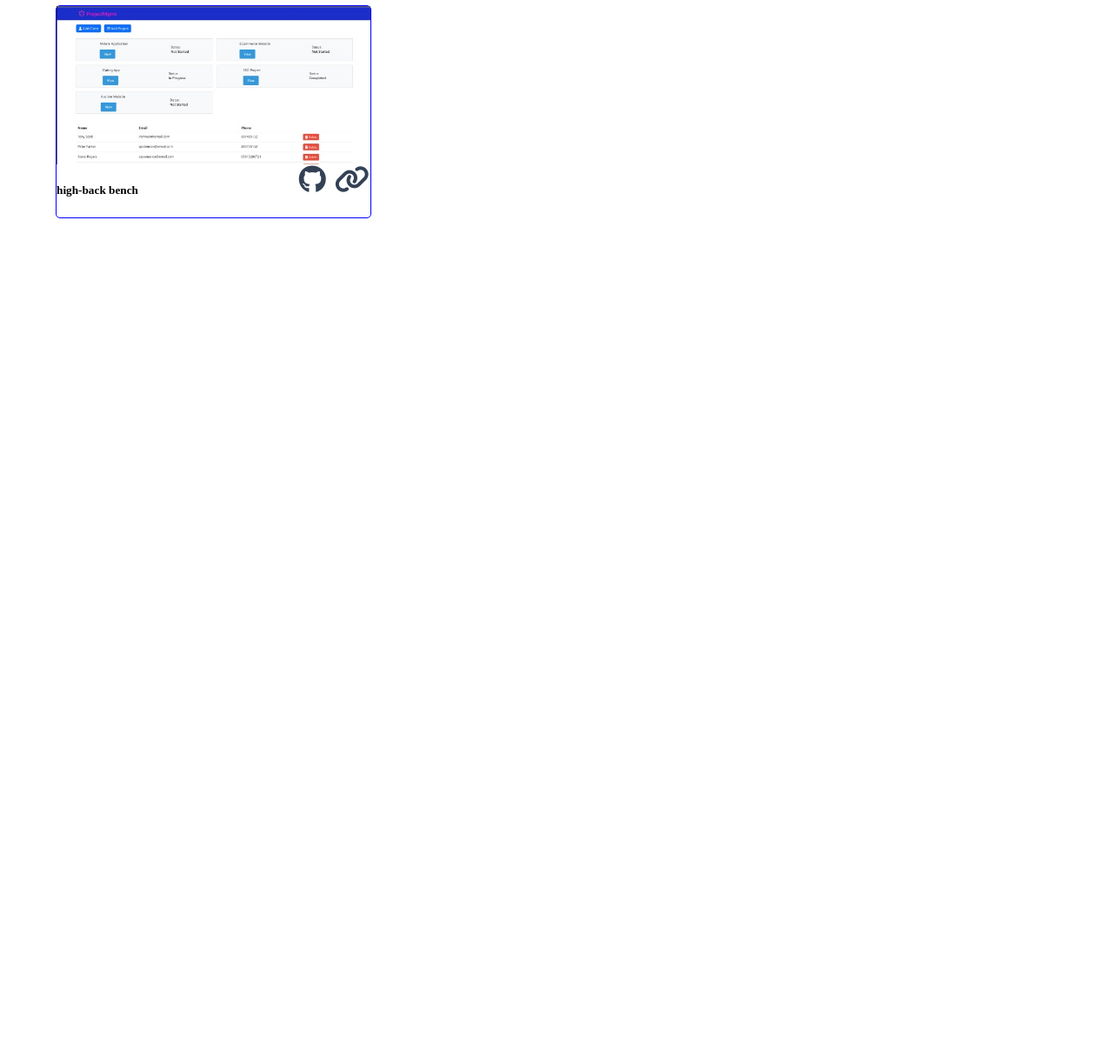
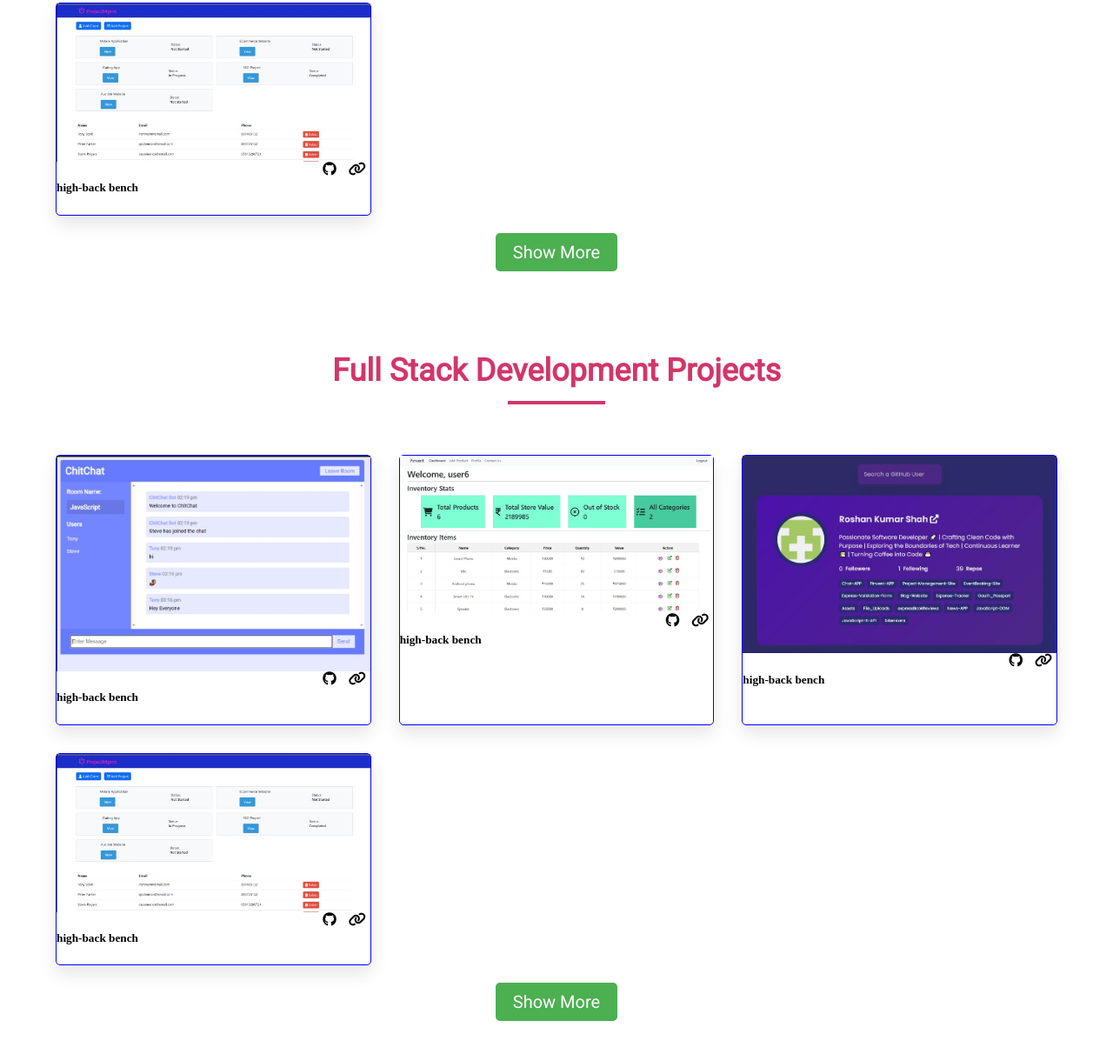
Before and after one commit to Roshankrshah/Project-Vault, a plain HTML site: page index.html in a window 1280 px wide. Shown: the part 882-2094 px from the top of the page at 87% size. Before the commit the page ends 1221 px from the top, so only its background shows below. Drawn offline with Linux system fonts and the light colour scheme.

Commit message:
project section setup

```diff
--- a/index.html
+++ b/index.html
@@ -14,8 +14,9 @@
     <div class="banner">
         <div class="brand">रोशन</div>
         <h1>Welcome to My Project</h1>
-        <p class="intro"><em>Hi, I'm Roshan, the creator of this project. Feel free to explore, and if you have any job opportunities, I'd
-            be happy to hear from you.</em></p>
+        <p class="intro"><em>Hi, I'm Roshan, the creator of this project. Feel free to explore, and if you have any job
+                opportunities, I'd
+                be happy to hear from you.</em></p>
         <p class="media-icons">
             <a href="https://roshan-portfolio07.netlify.app/" target="_blank">
                 <i class="fas fa-globe"></i>
@@ -32,54 +33,113 @@
         </p>
     </div>
 
-    <section class="products">
+    <section class="projects">
         <div class="title">
-            <h2>Our products</h2>
+            <h2>Full Stack Development Projects</h2>
             <div class="title-underline"></div>
         </div>
-        <div class="products-center">
-            <div class="products-container">
-                <article class="product">
-                    <img src="images/chatapp.jpg" alt="" class="product-img img">
+        <div class="projects-center">
+            <div class="projects-container">
+                <article class="project">
+                    <img src="images/chatapp.jpg" alt="" class="project-img img">
                     <footer>
-                        <h5 class="product-name">high-back bench</h5>
+                        <h5 class="project-name">high-back bench</h5>
                         <div class="icons">
-                            <span class="product-price"><i class="fa-brands fa-github"></i></span>
-                            <span class="product-price"><i class="fa-solid fa-link"></i></span>
+                            <span class="project-price"><i class="fa-brands fa-github"></i></span>
+                            <span class="project-price"><i class="fa-solid fa-link"></i></span>
                         </div>
 
                     </footer>
                 </article>
-                <article class="product">
-                    <img src="images/pinvent.jpg" alt="" class="product-img img">
+                <article class="project">
+                    <img src="images/pinvent.jpg" alt="" class="project-img img">
                     <footer>
-                        <h5 class="product-name">high-back bench</h5>
+                        <h5 class="project-name">high-back bench</h5>
                         <div class="icons">
-                            <span class="product-price"><i class="fa-brands fa-github"></i></span>
-                            <span class="product-price"><i class="fa-solid fa-link"></i></span>
+                            <span class="project-price"><i class="fa-brands fa-github"></i></span>
+                            <span class="project-price"><i class="fa-solid fa-link"></i></span>
                         </div>
                     </footer>
                 </article>
-                <article class="product">
-                    <img src="images/git.jpg" alt="" class="product-img img">
+                <article class="project">
+                    <img src="images/git.jpg" alt="" class="project-img img">
                     <footer>
-                        <h5 class="product-name">high-back bench</h5>
+                        <h5 class="project-name">high-back bench</h5>
                         <div class="icons">
-                            <span class="product-price"><i class="fa-brands fa-github"></i> </span>
-                            <span class="product-price"> <i class="fa-solid fa-link"></i></span>
+                            <span class="project-price"><i class="fa-brands fa-github"></i> </span>
+                            <span class="project-price"> <i class="fa-solid fa-link"></i></span>
                         </div>
                     </footer>
                 </article>
-                <article class="product">
-                    <img src="images/promgmt.jpg" alt="" class="product-img img">
+                <article class="project">
+                    <img src="images/promgmt.jpg" alt="" class="project-img img">
                     <footer>
-                        <h5 class="product-name">high-back bench</h5>
+                        <h5 class="project-name">high-back bench</h5>
                         <div class="icons">
-                            <span class="product-price"><i class="fa-brands fa-github"></i> </span>
-                            <span class="product-price"><i class="fa-solid fa-link"></i></span>
+                            <span class="project-price"><i class="fa-brands fa-github"></i> </span>
+                            <span class="project-price"><i class="fa-solid fa-link"></i></span>
                         </div>
                     </footer>
                 </article>
+            </div>
+            <div class="show-more">
+                <button>Show More</button>
+            </div>
+        </div>
+
+    </section>
+
+    <section class="projects">
+        <div class="title">
+            <h2>Full Stack Development Projects</h2>
+            <div class="title-underline"></div>
+        </div>
+        <div class="projects-center">
+            <div class="projects-container">
+                <article class="project">
+                    <img src="images/chatapp.jpg" alt="" class="project-img img">
+                    <footer>
+                        <h5 class="project-name">high-back bench</h5>
+                        <div class="icons">
+                            <span class="project-price"><i class="fa-brands fa-github"></i></span>
+                            <span class="project-price"><i class="fa-solid fa-link"></i></span>
+                        </div>
+
+                    </footer>
+                </article>
+                <article class="project">
+                    <img src="images/pinvent.jpg" alt="" class="project-img img">
+                    <footer>
+                        <h5 class="project-name">high-back bench</h5>
+                        <div class="icons">
+                            <span class="project-price"><i class="fa-brands fa-github"></i></span>
+                            <span class="project-price"><i class="fa-solid fa-link"></i></span>
+                        </div>
+                    </footer>
+                </article>
+                <article class="project">
+                    <img src="images/git.jpg" alt="" class="project-img img">
+                    <footer>
+                        <h5 class="project-name">high-back bench</h5>
+                        <div class="icons">
+                            <span class="project-price"><i class="fa-brands fa-github"></i> </span>
+                            <span class="project-price"> <i class="fa-solid fa-link"></i></span>
+                        </div>
+                    </footer>
+                </article>
+                <article class="project">
+                    <img src="images/promgmt.jpg" alt="" class="project-img img">
+                    <footer>
+                        <h5 class="project-name">high-back bench</h5>
+                        <div class="icons">
+                            <span class="project-price"><i class="fa-brands fa-github"></i> </span>
+                            <span class="project-price"><i class="fa-solid fa-link"></i></span>
+                        </div>
+                    </footer>
+                </article>
+            </div>
+            <div class="show-more">
+                <button>Show More</button>
             </div>
         </div>
 
--- a/style.css
+++ b/style.css
@@ -6,12 +6,6 @@
 ::before {
     box-sizing: border-box;
 }
-
-html {
-    font-size: 100%;
-}
-
-/*16px*/
 
 :root {
     /* colors */
@@ -66,70 +60,11 @@ html {
         0 10px 10px -5px rgba(0, 0, 0, 0.04);
 }
 
-/*
+
 body {
-    background: var(--backgroundColor);
-    font-family: -apple-system, BlinkMacSystemFont, 'Segoe UI', Roboto, Oxygen,
-        Ubuntu, Cantarell, 'Open Sans', 'Helvetica Neue', sans-serif;
-    font-weight: 400;
-    line-height: 1.75;
-    color: var(--textColor);
-}*/
+    background-color: white;
 
-/*
-p {
-    margin-bottom: 1.5rem;
-    max-width: 40em;
 }
-
-h1,
-h2,
-h3,
-h4,
-h5 {
-    margin: 0;
-    margin-bottom: 1.38rem;
-    font-weight: 400;
-    line-height: 1.3;
-    text-transform: capitalize;
-    letter-spacing: var(--letterSpacing);
-}
-
-h1 {
-    margin-top: 0;
-    font-size: 3.052rem;
-}
-
-h2 {
-    font-size: 2.441rem;
-}
-
-h3 {
-    font-size: 1.953rem;
-}
-
-h4 {
-    font-size: 1.563rem;
-}
-
-h5 {
-    font-size: 1.25rem;
-}
-
-small,
-.text-small {
-    font-size: var(--small-text);
-}
-
-a {
-    text-decoration: none;
-}
-
-ul {
-    list-style-type: none;
-    padding: 0;
-}
-*/
 
 .img {
     width: 100%;
@@ -178,75 +113,7 @@ ul {
     margin-top: 4rem;
 }
 
-/* title */
-
-.title {
-    text-align: center;
-    margin-bottom: 3rem;
-}
-
-.title-underline {
-    background: var(--primary-500);
-    width: 7rem;
-    height: 0.25rem;
-    margin: 0 auto;
-    margin-top: -1rem;
-}
-
-/*
-===============
-Products
-===============
-*/
-.products {
-    padding: 5rem 0;
-}
-
-.products-center {
-    width: 90vw;
-    max-width: 1170px;
-    margin: 0 auto;
-}
-
-.products-container {
-    display: grid;
-    gap: 2rem;
-}
-
-.product {
-    border-radius: 5px;
-    border: 1px solid blue;
-}
-
-
-footer {
-    display: flex;
-    /* align-content: space-between; */
-    justify-content: space-between;
-}
-
-.icons {
-    letter-spacing: 5px;
-}
-
-.product-price {
-    margin-bottom: 0;
-    color: var(--grey-700);
-    font-size: 2rem;
-    letter-spacing: var(--letterSpacing);
-}
-
-@media screen and (min-width: 768px) {
-    .products-container {
-        grid-template-columns: repeat(2, 1fr);
-    }
-}
-
-@media screen and (min-width: 1000px) {
-    .products-container {
-        grid-template-columns: repeat(3, 1fr);
-    }
-}
+/*Banner*/
 
 .banner {
     background: linear-gradient(to right, #04b8ff, rgb(3, 252, 169));
@@ -282,11 +149,11 @@ footer {
     text-shadow: 2px 2px 4px rgba(0, 0, 0, 0.5);
 }
 
-.banner h1{
+.banner h1 {
     margin-bottom: 10px;
 }
 
-.banner .intro{
+.banner .intro {
     padding: 10px 20px;
     margin: 10px;
 }
@@ -297,3 +164,105 @@ footer {
     text-decoration: none;
     margin-right: 30px;
 }
+
+/*
+===============
+Projects
+===============
+*/
+
+/* title */
+
+.title {
+    text-align: center;
+    margin-bottom: 3rem;
+    font-family: 'Roboto', sans-serif;
+    font-size: 24px;
+    color: #d23669;
+    padding-bottom: 10px;
+}
+
+.title-underline {
+    background: #d23669;
+    width: 7rem;
+    height: 0.25rem;
+    margin: 0 auto;
+    margin-top: -1rem;
+}
+
+.projects {
+    padding: 2rem 0;
+}
+
+.projects-center {
+    width: 90vw;
+    max-width: 1170px;
+    margin: 0 auto;
+}
+
+.projects-container {
+    display: grid;
+    gap: 2rem;
+}
+
+.project {
+    border-radius: 5px;
+    border: 1px solid blue;
+    box-shadow: 0px 10px 20px rgba(0,0,0,0.1);
+    transition: all 0.2s ease;
+}
+
+.project:hover{
+    cursor: pointer;
+    transform: scale(1.05);
+}
+
+
+footer {
+    display: flex;
+    justify-content: space-between;
+}
+
+.icons {
+    letter-spacing: 5px;
+}
+
+.product-price {
+    margin-bottom: 0;
+    color: var(--grey-700);
+    font-size: 2rem;
+    letter-spacing: var(--letterSpacing);
+}
+
+.show-more {
+    text-align: center;
+    margin-top: 20px;
+  }
+
+  .show-more button {
+    font-family: 'Roboto', sans-serif;
+    font-size: 20px;
+    color: #fff;
+    background-color: #4CAF50;
+    border: none;
+    border-radius: 5px;
+    padding: 10px 20px;
+    cursor: pointer;
+    transition: background-color .3s;
+  }
+
+  .show-more button:hover {
+    background-color: #45a049;
+  }
+
+@media screen and (min-width: 768px) {
+    .projects-container {
+        grid-template-columns: repeat(2, 1fr);
+    }
+}
+
+@media screen and (min-width: 1000px) {
+    .projects-container {
+        grid-template-columns: repeat(3, 1fr);
+    }
+}
```
